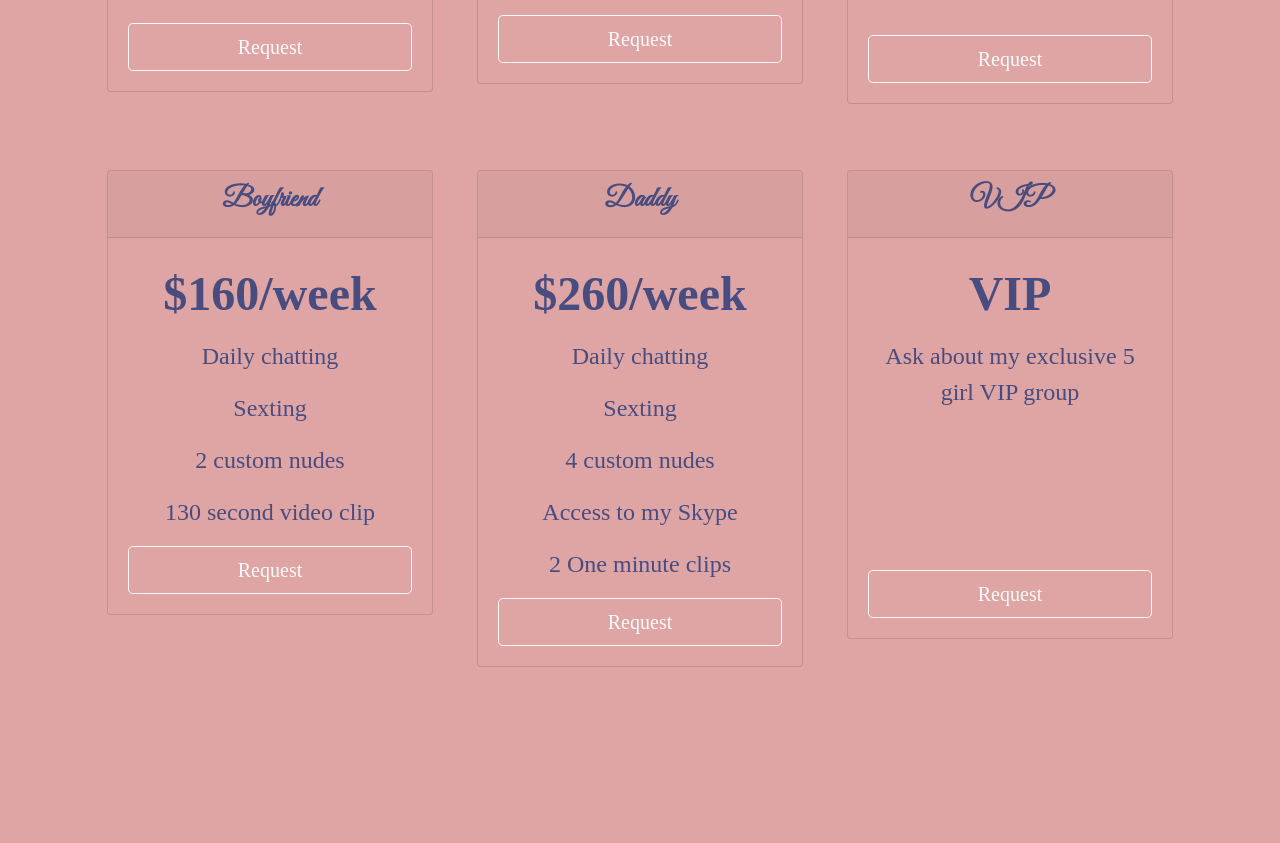
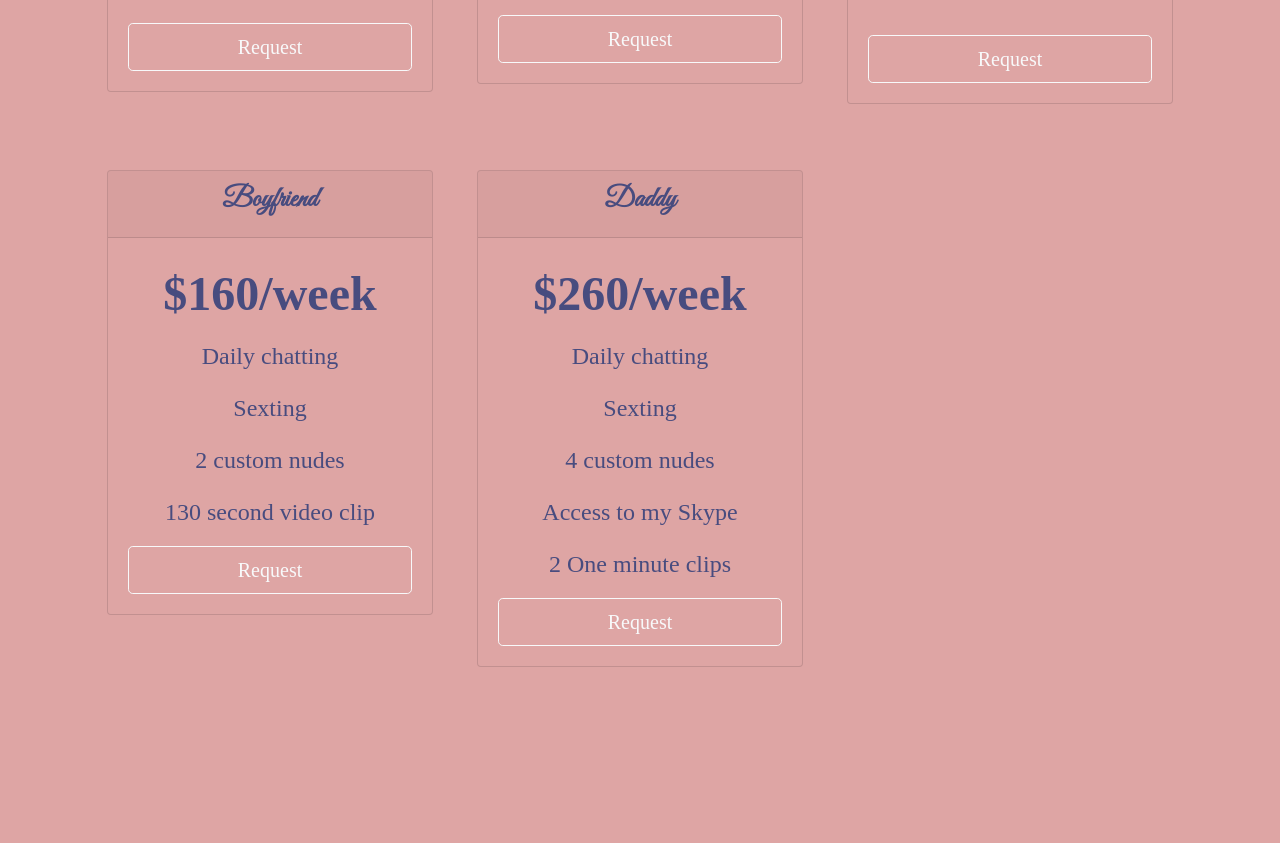
Before and after one commit to anyasimone/home, a plain HTML site: page index.html in a window 1280 px wide. Shown: the part 1640-2483 px from the top of the page. Drawn offline with nearby package versions, Linux system fonts and the light colour scheme.

Commit message:
Update index.html

```diff
--- a/index.html
+++ b/index.html
@@ -148,26 +148,6 @@
 
               </div>
 
-              <div class="pricing-column col-lg-4">
-                <div class="card">
-                  <div class="card-header">
-                    <h3>VIP</h3>
-                  </div>
-                  <div class="card-body">
-                    <h2 class="price-text">VIP</h2>
-                    <p>Ask about my exclusive 5 girl VIP group</p>
-                    <br>
-                    <br>
-                    <br>
-                    <br>
-                    <br>
-                    <br>
-                    <button type="button" class="btn btn-block btn-outline-light btn-lg" onclick="window.location.href = 'vip-form.html';" >Request</button>
-                  </div>
-
-                </div>
-
-              </div>
             </div>
 
             </section>
```
